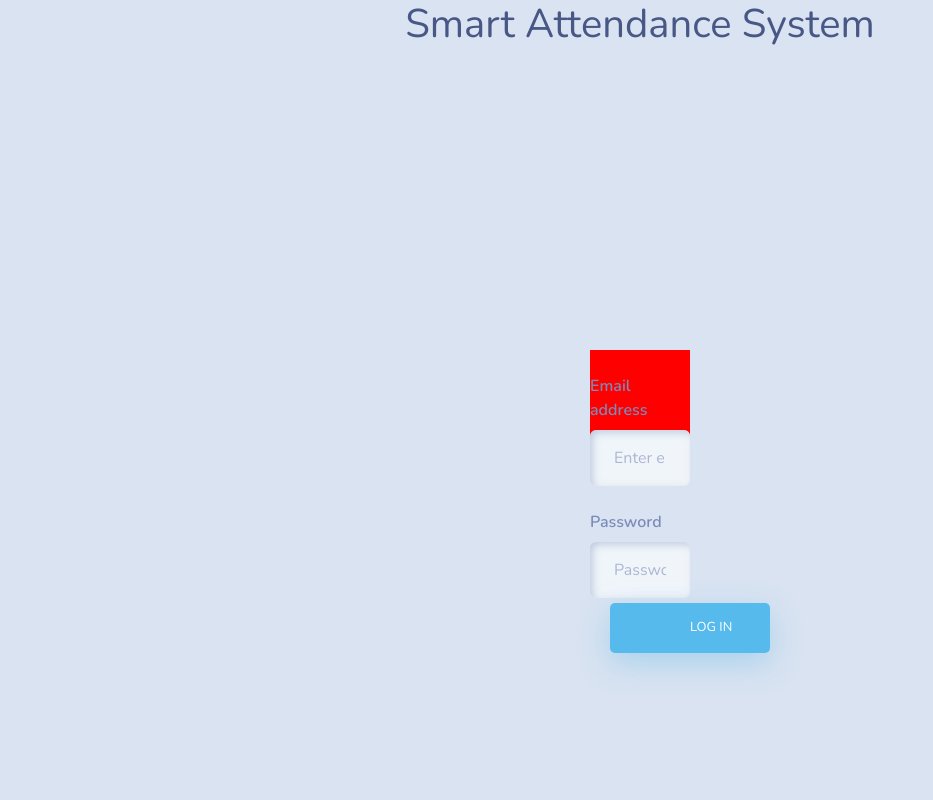
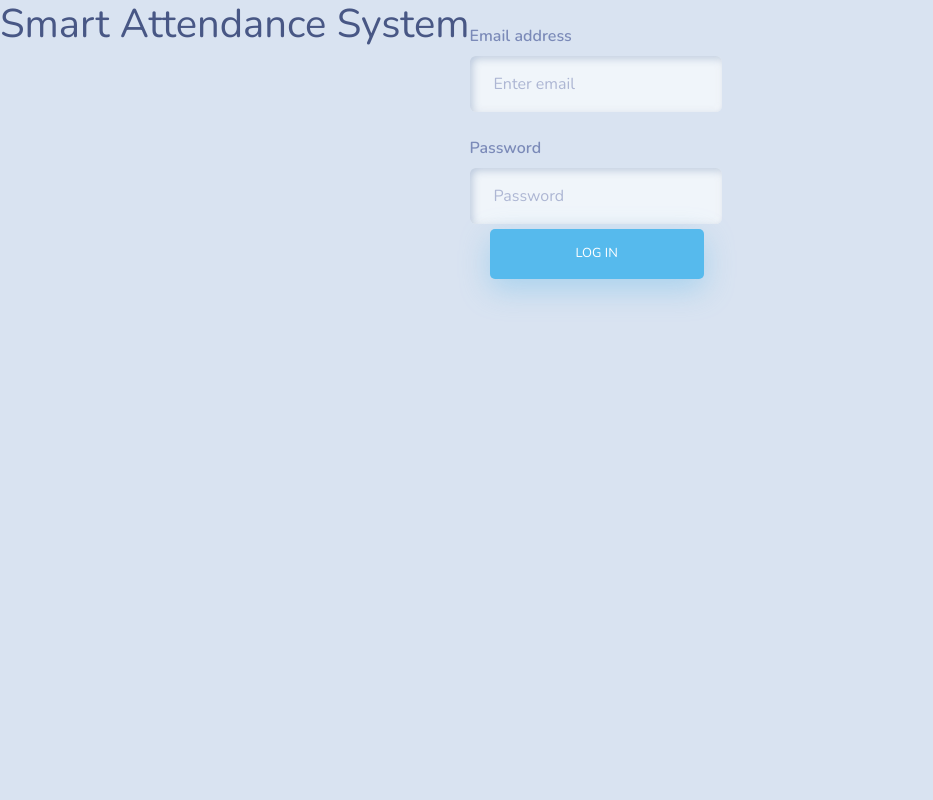
Before and after one commit to putlurusurya/smart-attendance, a Flask app: page /login in a window 1280 px wide. Shown: the whole page, without its empty margins (0-933 px from the left). Run offline with Flask 2, Linux system fonts and the light colour scheme.

Commit message:
Update login.html

```diff
--- a/templates/login.html
+++ b/templates/login.html
@@ -38,25 +38,22 @@
         -ms-transform: scale(0.95);
         transform: scale(0.95);
         }
-div {
-    width: 100px;
-    height: 100px;
-    background-color: red;
-
-    position: absolute;
-    top:0;
-    bottom: 0;
-    left: 0;
-    right: 0;
-
-    margin: auto;
+html,body {
+  height:100%;
+  width:100%;
+  margin:0;
+}
+body {
+  display:flex;
+}
+form {
+  margin:auto;/* nice thing of auto margin if display:flex; it center both horizontal and vertical :) */
 }
     </style>
 </head>
 <body>
 	<h1 style="text-align:center">Smart Attendance System</h1>
-<div class="wrapper fadeInDown">
-  <div id="formContent">
+  <div id="formContent" align="center'>
     <form action="/login"   method="POST">
         <div class="form-group">
             <label for="login" class="form-label mt-4">Email address</label>
@@ -66,7 +63,6 @@ div {
             <input type="submit" value="Log In" >
         </div>
     </form>
-   </div>
-</div>
+  </div>
 </body>
 </html>
```
